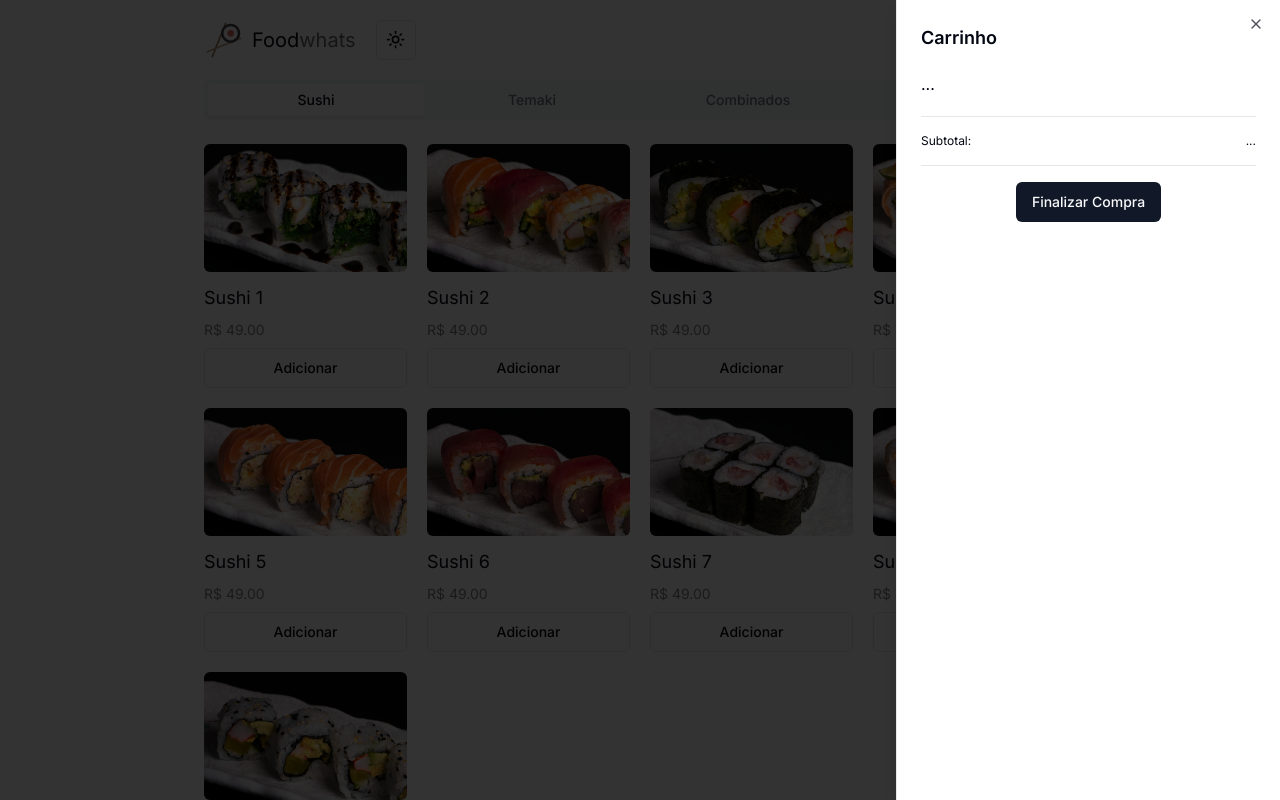
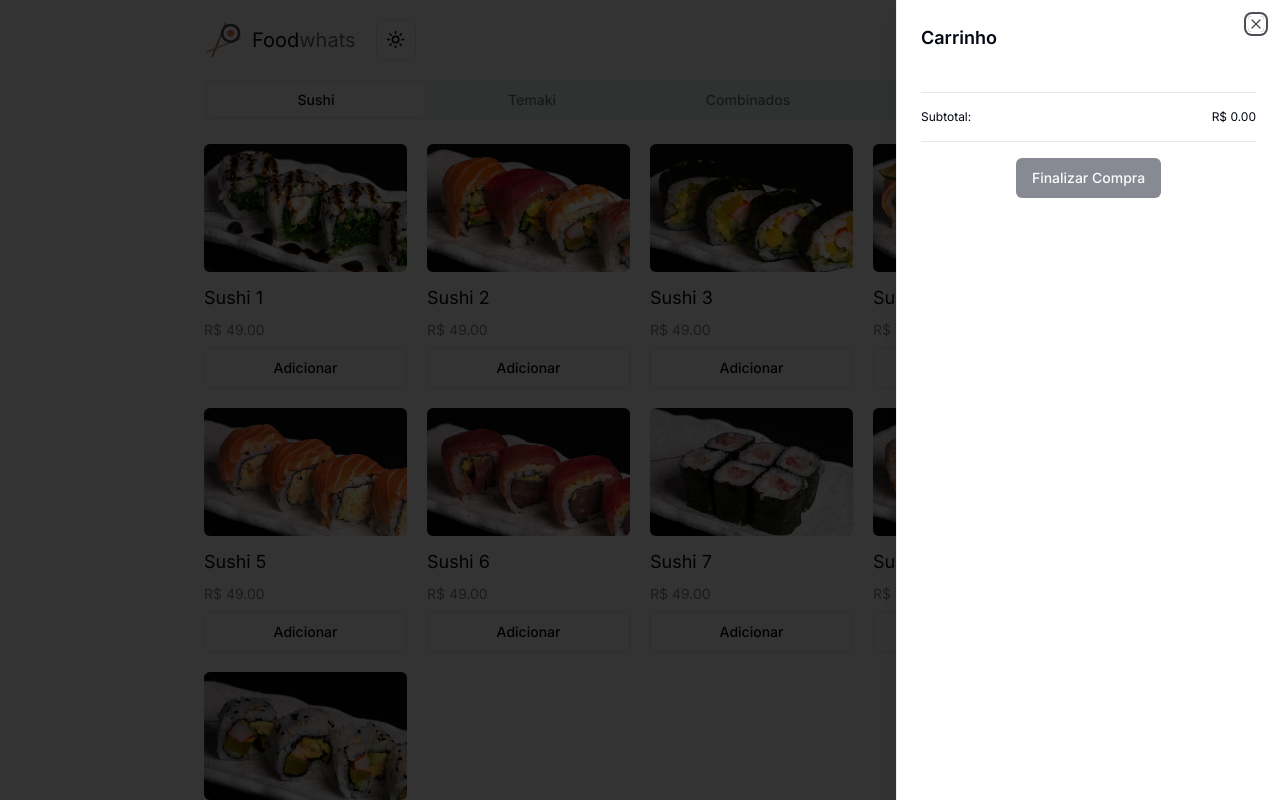
Before and after one commit to Ivan-Leonardi/app-nextjs-food, a Next.js app: page / in a window 1280 px wide. Both pictures are taken after a click on the button "carrinho". Shown: the top 800 px of the page. Built offline with nearby package versions, Linux system fonts and the light colour scheme.

Commit message:
feat: add components CartItemQuantity and CartItem

```diff
--- /dev/null
+++ b/src/components/cart/item-quantity.tsx
@@ -0,0 +1,13 @@
+import { Cart } from "@/types/cart";
+
+type Props = {
+    cartItem: Cart;
+}
+
+export const CartItemQuantity = ({ cartItem } : Props) => {
+    return (
+        <div>
+            {cartItem.quantity}
+        </div>
+    )
+}
--- /dev/null
+++ b/src/components/cart/item.tsx
@@ -0,0 +1,23 @@
+import { Cart } from "@/types/cart"
+import { CartItemQuantity } from "./item-quantity";
+
+type Props = {
+    item: Cart;
+}
+
+export const CartItem = ({ item }: Props) => {
+    return (
+        <div className="flex items-center gap-5">
+            <div className="w-16 overflow-hidden">
+                <img src={item.product.image} className="w-full h-auto object-cover" alt="imagem do produto" />
+            </div>
+            <div className="flex-1">
+                <p className="text-md">{item.product.name}</p>
+                <p className="text-xs opacity-50">R$ {item.product.price.toFixed(2)}</p>
+            </div>
+            <div>
+                <CartItemQuantity cartItem={item} />
+            </div>
+        </div>
+    )
+}
--- a/src/components/cart/sidebar.tsx
+++ b/src/components/cart/sidebar.tsx
@@ -1,15 +1,35 @@
-import { RocketIcon } from "lucide-react"
-import { Button } from "@/components/ui/button"
-import { Sheet, SheetContent, SheetHeader, SheetTitle, SheetTrigger } from "@/components/ui/sheet"
-import { Separator } from "@/components/ui/separator"
+"use client";
+
+import { RocketIcon } from "lucide-react";
+import { Button } from "@/components/ui/button";
+import {
+    Sheet,
+    SheetContent,
+    SheetHeader,
+    SheetTitle,
+    SheetTrigger,
+} from "@/components/ui/sheet";
+import { Separator } from "@/components/ui/separator";
+import { useCartStore } from "@/stores/cart-store";
+import { CartItem } from "./item";
 
 export const CartSidebar = () => {
+    const { cart } = useCartStore((state) => state);
+
+    let subtotal = 0;
+    for (let item of cart) {
+        subtotal += item.quantity * item.product.price;
+    }
+
     return (
         <Sheet>
             <SheetTrigger asChild>
-                <Button>
+                <Button className="relative">
                     <RocketIcon className="mr-2" />
                     <p>carrinho</p>
+                    {cart.length > 0 && (
+                        <div className="absolute size-3 bg-red-500 rounded-full -right-1 -top-1"></div>
+                    )}
                 </Button>
             </SheetTrigger>
             <SheetContent>
@@ -18,18 +38,22 @@ export const CartSidebar = () => {
                 </SheetHeader>
 
                 <div className="flex flex-col gap-5 my-5">
-                    ...
+                    { cart.map(item => (
+                        <CartItem key={item.product.id} item={item} />
+                    ) ) }
                 </div>
-                <Separator className="my-4"/>
+                <Separator className="my-4" />
                 <div className="flex justify-between items-center text-xs">
                     <div>Subtotal:</div>
-                    <div>...</div>
+                    <div>R$ {subtotal.toFixed(2)}</div>
                 </div>
-                <Separator className="my-4"/>
+                <Separator className="my-4" />
                 <div className="text-center">
-                    <Button>Finalizar Compra</Button>
+                    <Button disabled={cart.length === 0}>
+                        Finalizar Compra
+                    </Button>
                 </div>
             </SheetContent>
         </Sheet>
-    )
-}
+    );
+};
--- a/src/stores/cart-store.ts
+++ b/src/stores/cart-store.ts
@@ -34,7 +34,9 @@ export const useCartStore = create<States & Actions>()((set) => ({
             newCart[productIndex].quantity += quantity;
 
             if (newCart[productIndex].quantity <= 0) {
-        newCart = newCart.filter((item) => item.product.id !== product.id);
+                newCart = newCart.filter(
+                    (item) => item.product.id !== product.id
+                );
             }
 
             return { ...state, cart: newCart };
--- a/src/types/cart.ts
+++ b/src/types/cart.ts
@@ -1,6 +1,6 @@
 import { Product } from "./product";
 
 export type Cart = {
-  product: Product;
-  quantity: number;
+    product: Product;
+    quantity: number;
 };
```
Also changed, not shown: src/components/products/tab.tsx (+18 -12 lines), src/components/ui/toaster.tsx (+16 -8 lines), src/app/layout.tsx (indentation only), src/components/products/item.tsx (indentation only). Lines whose indentation alone changed are shown as unchanged.
